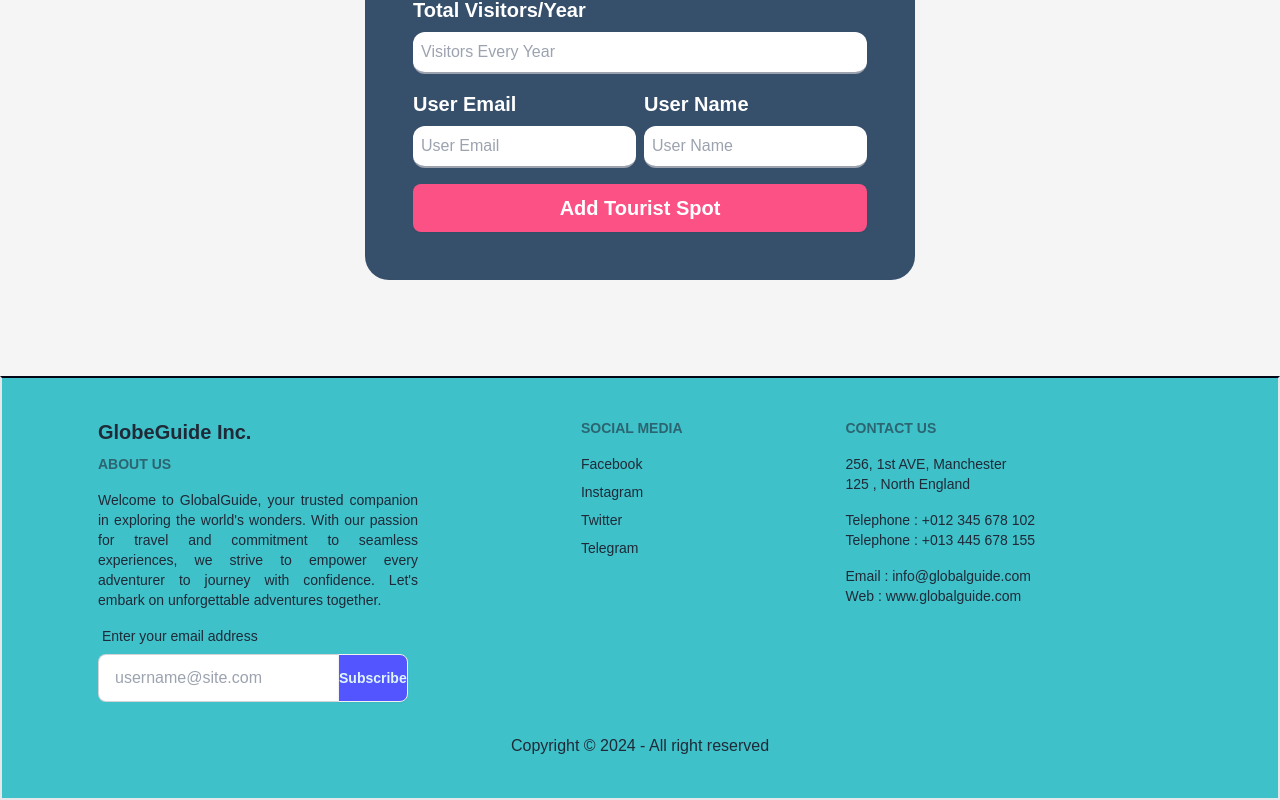
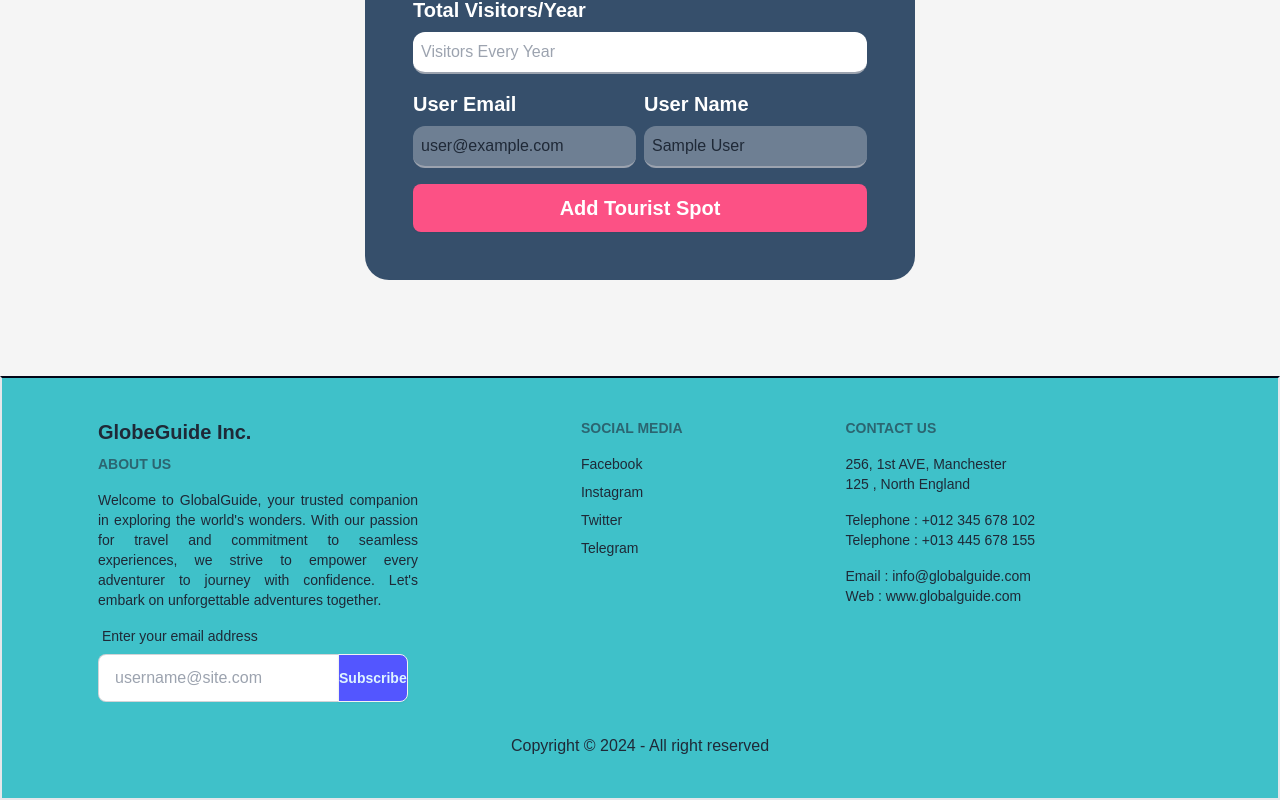
Before and after one commit to GaziFayaz/Tourism-Management-Website-Client, a React (Vite) app: page /add-tourist-spot in a window 1280 px wide. Shown: the part 855-1655 px from the top of the page. Built offline with nearby package versions, Linux system fonts and the light colour scheme; no server answers; sample sign-in values are in the browser's storage.

Commit message:
user email and name set to default in add tourist spot form

```diff
--- a/src/Components/AddTouristSpot/AddTouristSpot.jsx
+++ b/src/Components/AddTouristSpot/AddTouristSpot.jsx
@@ -168,11 +168,12 @@ const AddTouristSpot = () => {
 						<p className="text-xl font-semibold text-white mb-2">User Email</p>
 						<input
 							{...register("user_email", { required: true })}
+              value={user.email}
 							type="email"
 							name="user_email"
 							id="user_email"
 							placeholder="User Email"
-							required
+							disabled
 							className="border-b-2 border-gray-400 w-full p-2 rounded-xl"
 						/>
 					</div>
@@ -180,11 +181,12 @@ const AddTouristSpot = () => {
 						<p className="text-xl font-semibold text-white mb-2">User Name</p>
 						<input
 							{...register("user_name", { required: true })}
+              value={user.displayName}
 							type="text"
 							name="user_name"
 							id="user_name"
 							placeholder="User Name"
-							required
+							disabled
 							className="border-b-2 border-gray-400 w-full p-2 rounded-xl"
 						/>
 					</div>
```
